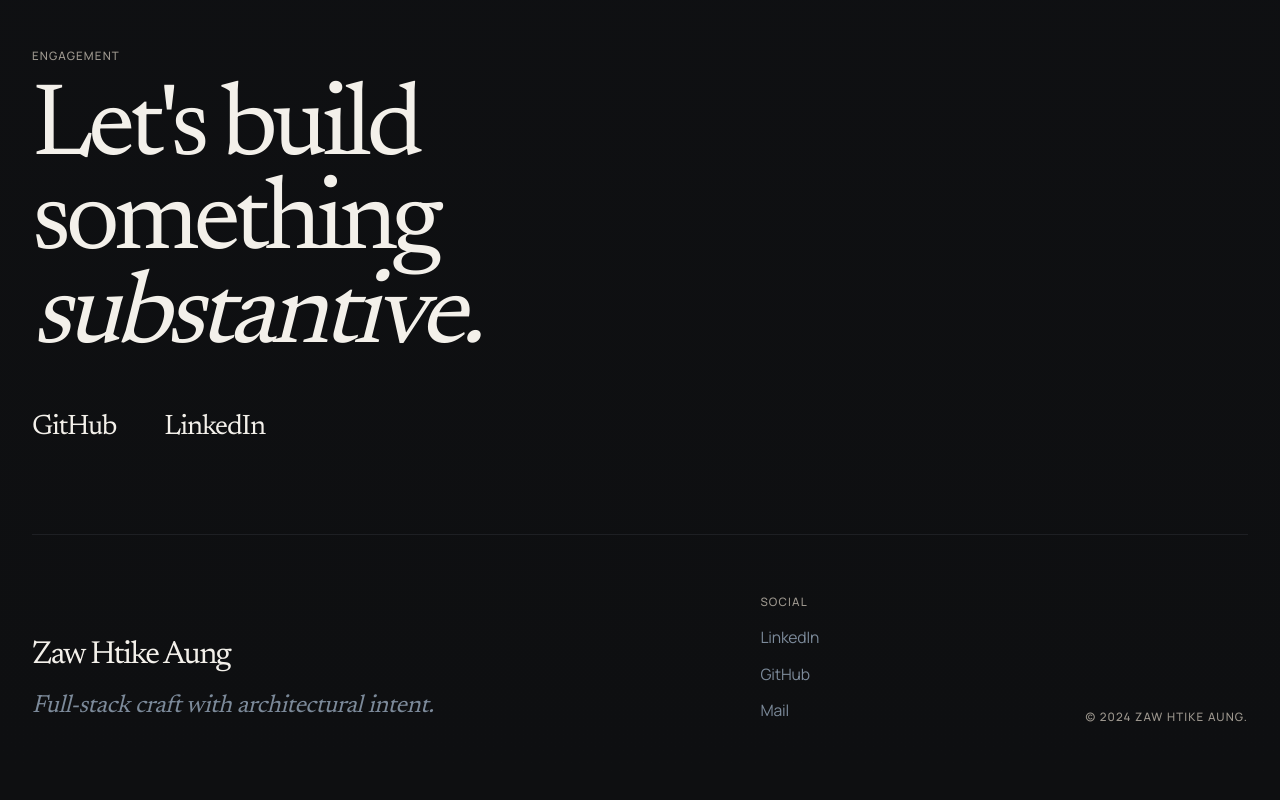
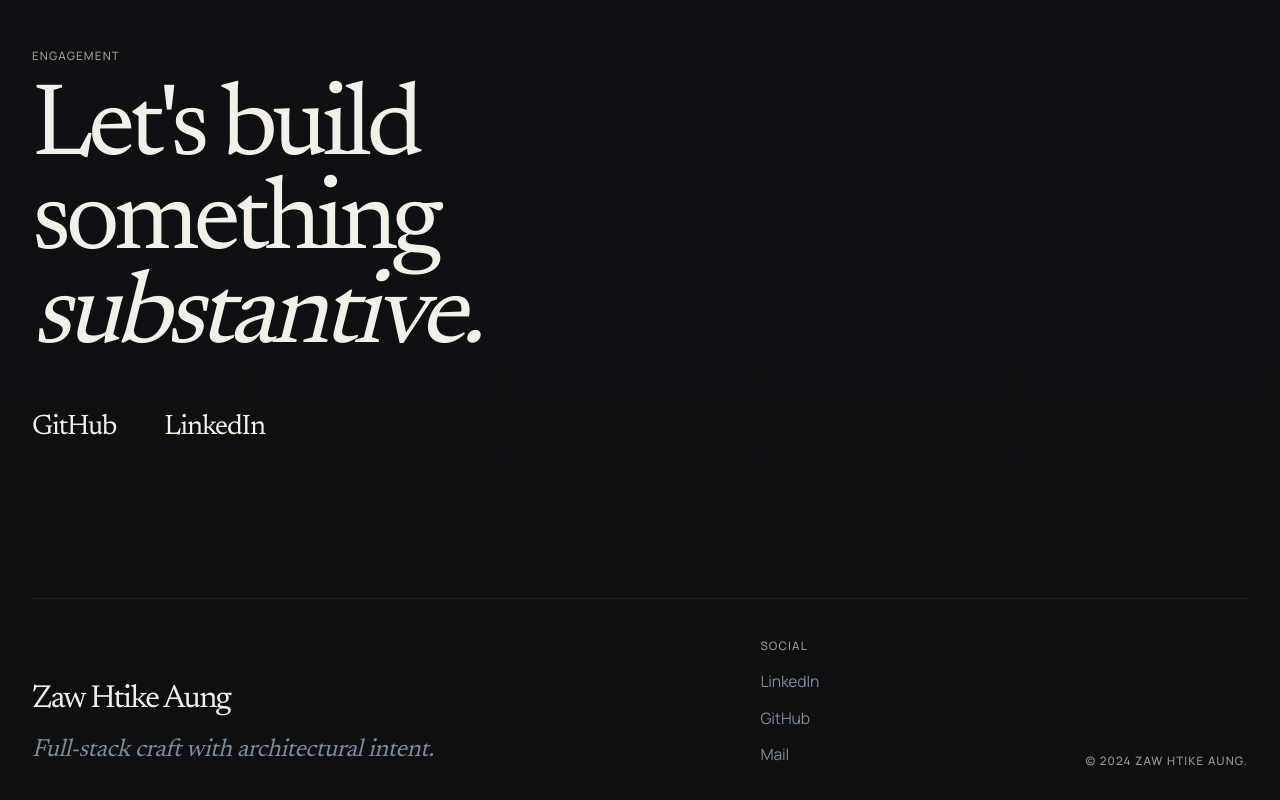
Before and after one commit to Sczeam/myportfolio, a Next.js app: page / in a window 1280 px wide. Shown: the part 5406-6206 px from the top of the page. Built offline with nearby package versions, Linux system fonts and the light colour scheme.

Commit message:
minor changes

```diff
--- a/app/layout.tsx
+++ b/app/layout.tsx
@@ -2,6 +2,7 @@ import type { Metadata } from "next";
 import { Manrope, Newsreader } from "next/font/google";
 import "./globals.css";
 
+import { Footer } from "@/components/layout/footer";
 import { Navbar } from "@/components/layout/navbar";
 
 const newsreader = Newsreader({
@@ -33,6 +34,7 @@ export default function RootLayout({
       <body className="flex min-h-full flex-col bg-canvas font-sans text-text-primary">
         <Navbar />
         {children}
+        <Footer />
       </body>
     </html>
   );
--- a/components/home/closing-invitation.tsx
+++ b/components/home/closing-invitation.tsx
@@ -10,24 +10,15 @@ const contactLinks = [
   {
     label: "LinkedIn",
     href: "https://www.linkedin.com/in/zaw-htike-aung",
-    },
+  },
 ] as const;
-
-const footerSocial = [
-  { label: "LinkedIn", href: "https://www.linkedin.com/in/zaw-htike-aung" },
-  { label: "GitHub", href: "https://github.com/Sczeam" },
-  { label: "Mail", href: "mailto:hello@zhtike.aung" },
-] as const;
-
-const footerLinkClassName =
-  "text-[0.98rem] leading-[1.5] tracking-[-0.01em] text-accent transition-[color] duration-[240ms] ease-[cubic-bezier(0.4,0,0.2,1)] hover:text-text-primary focus-visible:outline-none focus-visible:text-text-primary";
 
 export function ClosingInvitation() {
   return (
     <section
       id="contact"
       data-closing-invitation
-      className="relative overflow-clip pb-12 pt-16 sm:pb-14 sm:pt-20 lg:pb-[3rem] lg:pt-[8rem]"
+      className="relative overflow-clip pb-12 pt-16 sm:pb-14 sm:pt-20 lg:pb-[6rem] lg:pt-[8rem]"
       aria-labelledby="closing-invitation-heading"
     >
       <Container width="wide" className="relative lg:px-[8.5rem]">
@@ -59,42 +50,6 @@ export function ClosingInvitation() {
             ))}
           </div>
         </div>
-
-        <div
-          className="mt-16 h-px w-full bg-[rgba(68,71,76,0.3)] lg:mt-[5.75rem]"
-          data-closing-invitation-fade
-        />
-
-        <footer
-          className="grid gap-10 pb-2 pt-10 sm:gap-12 lg:grid-cols-[minmax(0,1.4fr)_minmax(0,0.55fr)_auto] lg:items-end lg:gap-[4rem] lg:pt-[3.75rem]"
-          data-closing-invitation-fade
-        >
-          <div>
-            <p className="font-display text-[2rem] leading-none tracking-[-0.05em] text-text-primary">
-              Zaw Htike Aung
-            </p>
-            <p className="mt-5 font-display text-[1.55rem] italic leading-[1.3] tracking-[-0.02em] text-accent">
-              Full-stack craft with architectural intent.
-            </p>
-          </div>
-
-          <div>
-            <p className="type-label text-text-subtle">Social</p>
-            <ul className="mt-4 space-y-2.5">
-              {footerSocial.map((link) => (
-                <li key={link.label}>
-                  <Link href={link.href} className={footerLinkClassName}>
-                    {link.label}
-                  </Link>
-                </li>
-              ))}
-            </ul>
-          </div>
-
-          <p className="type-label self-end whitespace-nowrap text-text-subtle lg:text-right">
-            © 2024 Zaw Htike Aung.
-          </p>
-        </footer>
       </Container>
     </section>
   );
--- /dev/null
+++ b/components/layout/footer.tsx
@@ -0,0 +1,50 @@
+import Link from "next/link";
+
+import { Container } from "@/components/ui/container";
+
+const footerSocial = [
+  { label: "LinkedIn", href: "https://www.linkedin.com/in/zaw-htike-aung" },
+  { label: "GitHub", href: "https://github.com/Sczeam" },
+  { label: "Mail", href: "mailto:hello@zhtike.aung" },
+] as const;
+
+const footerLinkClassName =
+  "text-[0.98rem] leading-[1.5] tracking-[-0.01em] text-accent transition-[color] duration-[240ms] ease-[cubic-bezier(0.4,0,0.2,1)] hover:text-text-primary focus-visible:outline-none focus-visible:text-text-primary";
+
+export function Footer() {
+  return (
+    <footer className="relative bg-canvas pb-4 pt-10 sm:pt-12 lg:pb-6 lg:pt-[3.75rem]">
+      <Container width="wide" className="relative lg:px-[8.5rem]">
+        <div className="h-px w-full bg-[rgba(68,71,76,0.3)]" />
+
+        <div className="grid gap-10 pb-2 pt-10 sm:gap-12 lg:grid-cols-[minmax(0,1.4fr)_minmax(0,0.55fr)_auto] lg:items-end lg:gap-[4rem]">
+          <div>
+            <p className="font-display text-[2rem] leading-none tracking-[-0.05em] text-text-primary">
+              Zaw Htike Aung
+            </p>
+            <p className="mt-5 font-display text-[1.55rem] italic leading-[1.3] tracking-[-0.02em] text-accent">
+              Full-stack craft with architectural intent.
+            </p>
+          </div>
+
+          <div>
+            <p className="type-label text-text-subtle">Social</p>
+            <ul className="mt-4 space-y-2.5">
+              {footerSocial.map((link) => (
+                <li key={link.label}>
+                  <Link href={link.href} className={footerLinkClassName}>
+                    {link.label}
+                  </Link>
+                </li>
+              ))}
+            </ul>
+          </div>
+
+          <p className="type-label self-end whitespace-nowrap text-text-subtle lg:text-right">
+            © 2024 Zaw Htike Aung.
+          </p>
+        </div>
+      </Container>
+    </footer>
+  );
+}
```
Also changed, not shown: 1 other file (tests, documents, lock files or other folders).
